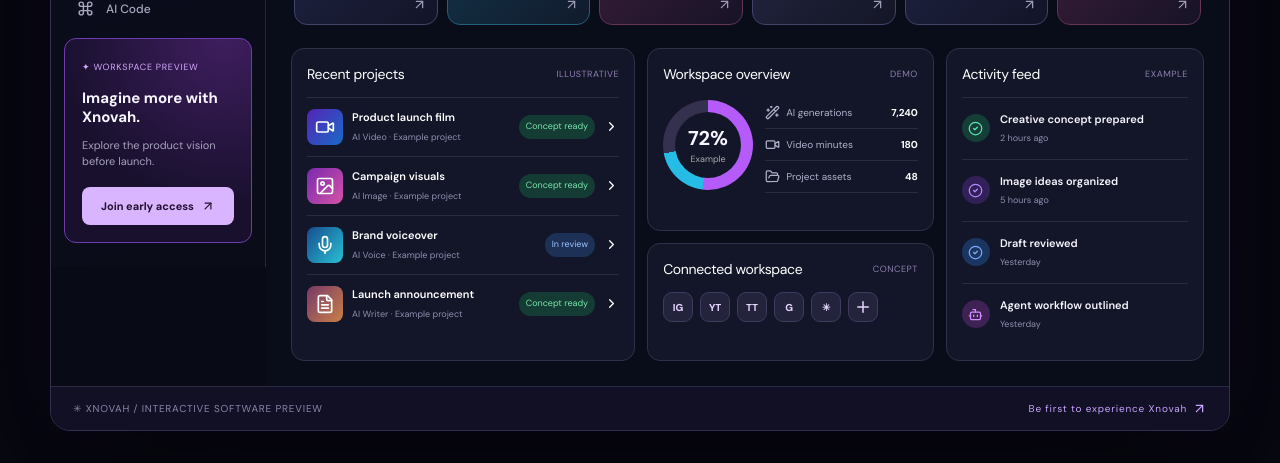
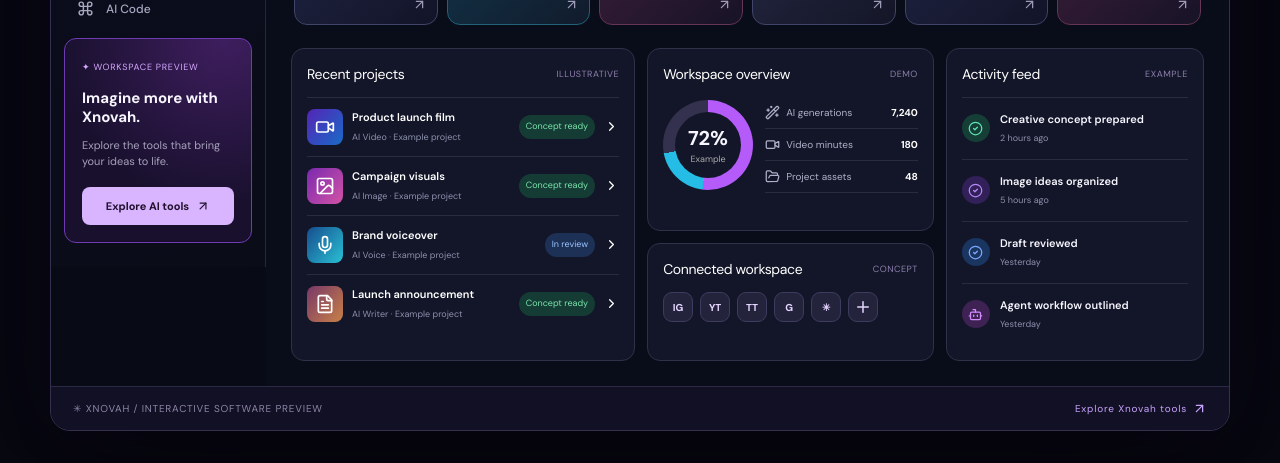
Before and after one commit to AlienRavenWares/Xnovah, a Next.js app: page / in a window 1280 px wide. Shown: the part 3840-4303 px from the top of the page. Built offline with nearby package versions, Linux system fonts and the light colour scheme; a web font is replaced by a local one.

Commit message:
Update app/dashboard-preview.tsx to reflect available Xnovah features

```diff
--- a/app/dashboard-preview.tsx
+++ b/app/dashboard-preview.tsx
@@ -39,7 +39,7 @@ export default function DashboardPreview({studio}:{studio?:ReactNode}){
     <aside className={'xdash-sidebar '+(menu?'xdash-sidebar-open':'')}>
      <div className="xdash-brand"><span className="xdash-brand-mark">✳</span><span><strong>Xnovah</strong><small>AI Workspace</small></span><button className="xdash-close" onClick={()=>setMenu(false)} aria-label="Close navigation"><X size={18}/></button></div>
      <div className="xdash-side-label xdash-tool-list-heading">ALL AI TOOLS <span>39</span></div><nav className="xdash-sidebar-tools" aria-label="39 Xnovah AI tools"><button className={selected===''?'active':''} onClick={openTools}><Layers size={15}/><span>All</span>{selected===''&&<span className="xdash-active-dot"/>}</button>{toolCatalog.map(t=>{const Icon=iconFor(t.category);return <button key={t.name} title={t.name} className={selected===t.name?'active':''} onClick={()=>chooseSidebarTool(t.name)}><Icon size={15}/><span>{t.name}</span>{selected===t.name&&<span className="xdash-active-dot"/>}</button>})}</nav>
-     <div className="xdash-upgrade"><span>✦ WORKSPACE PREVIEW</span><strong>Imagine more with Xnovah.</strong><p>Explore the product vision before launch.</p><a href="#waitlist">Join early access <ArrowUpRight size={14}/></a></div>
+     <div className="xdash-upgrade"><span>✦ WORKSPACE PREVIEW</span><strong>Imagine more with Xnovah.</strong><p>Explore the tools that bring your ideas to life.</p><a href="#features">Explore AI tools <ArrowUpRight size={14}/></a></div>
     </aside>
     <div className="xdash-body">
      <div className={"xdash-mobile-tool-picker "+(previewVisible?"xdash-picker-visible":"")}><button className={'xdash-mobile-tool-trigger '+(mobileToolsOpen?'expanded':'')} aria-expanded={mobileToolsOpen} aria-controls="xdash-mobile-tool-options" aria-label="Choose an AI tool from the 39-tool explorer" onClick={()=>setMobileToolsOpen(!mobileToolsOpen)}><span><Layers size={16}/><span><small>EXPLORE 39 AI TOOLS</small><strong>{activeTool?activeTool.name:'Select an AI tool'}</strong></span></span><ChevronRight size={18} className="xdash-mobile-tool-chevron"/></button><div id="xdash-mobile-tool-options" className={'xdash-mobile-tool-options '+(mobileToolsOpen?'open':'')} aria-hidden={!mobileToolsOpen}><button className={!activeTool?'active':''} tabIndex={mobileToolsOpen?0:-1} onClick={()=>{openTools();previewTop.current?.scrollIntoView({behavior:'smooth',block:'start'})}}><Layers size={15}/> All 39 tools</button>{toolCatalog.map(t=>{const Icon=iconFor(t.category);return <button key={t.name} tabIndex={mobileToolsOpen?0:-1} className={selected===t.name?'active':''} onClick={()=>chooseSidebarTool(t.name)}><Icon size={15}/><span>{t.name}</span>{selected===t.name&&<CheckCircle2 size={14}/>}</button>})}</div></div>
@@ -56,7 +56,7 @@ export default function DashboardPreview({studio}:{studio?:ReactNode}){
      </div>
     </div>
    </div>
-   <div className="xdash-footer"><span>✳ XNOVAH / INTERACTIVE SOFTWARE PREVIEW</span><a href="#waitlist">Be first to experience Xnovah <ArrowUpRight size={15}/></a></div>
+   <div className="xdash-footer"><span>✳ XNOVAH / INTERACTIVE SOFTWARE PREVIEW</span><a href="#features">Explore Xnovah tools <ArrowUpRight size={15}/></a></div>
   </div></div>
   {studio&&<div className="shell xdash-studio-bridge"><div className="xdash-studio-intro"><span className="xdash-overline">NEXT / HANDS-ON CREATION</span><h3>Explore the tools. Then enter the studio.</h3><p>Browse all 39 capabilities above, then open an immersive creative workspace to try prompts, settings, and illustrative outputs.</p><button ref={studioTriggerRef} type="button" className="xdash-studio-toggle" aria-haspopup="dialog" aria-expanded={studioOpen} onClick={()=>{setMobileToolsOpen(false);setStudioOpen(true)}}>Launch immersive creative studio <ArrowUpRight size={17}/></button></div></div>}
   {studio&&studioOpen&&<div className="xdash-studio-overlay" onMouseDown={event=>{if(event.target===event.currentTarget)setStudioOpen(false)}}><div id="xdash-studio-content" className="xdash-studio-modal" role="dialog" aria-modal="true" aria-labelledby="xdash-studio-title"><header className="xdash-studio-modal-header"><div><span className="xdash-overline">XNOVAH / INTERACTIVE EXPERIENCE</span><h2 id="xdash-studio-title">Creative Studio <span>· Live concept preview</span></h2></div><button ref={studioCloseRef} className="xdash-studio-close" type="button" onClick={()=>setStudioOpen(false)} aria-label="Close creative studio"><X size={21}/><span>Close</span></button></header><div className="xdash-studio-modal-body">{studio}</div></div></div>}
```
